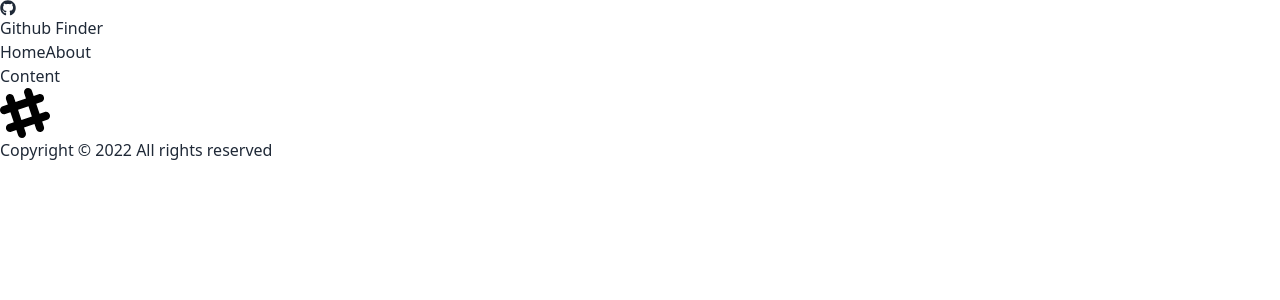
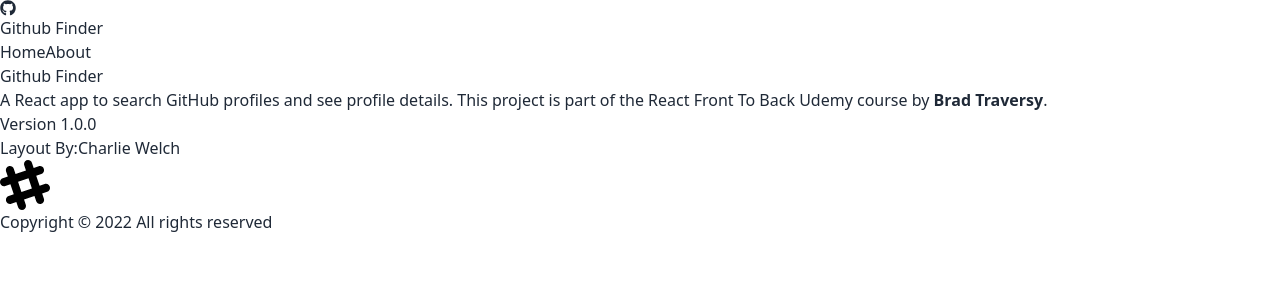
Before and after one commit to cmattrox/github-finder, a React (Create React App) app: page /about in a window 1280 px wide. Shown: the top 300 px of the page. Built offline with nearby package versions, Linux system fonts and the light colour scheme.

Commit message:
Setting up initial pages

```diff
--- a/src/App.js
+++ b/src/App.js
@@ -1,6 +1,9 @@
-import { BrowserRouter as Router, Route } from 'react-router-dom'
+import { BrowserRouter as Router, Route, Routes } from 'react-router-dom'
 import Navbar from './components/layout/Navbar'
 import Footer from './components/layout/Footer'
+import Home from './pages/Home'
+import About from './pages/About'
+import NotFound from './pages/NotFound'
 
 function App() {
   return (
@@ -8,7 +11,14 @@
       <div className="flex flex-col justify-between h-screen">
         <Navbar />
 
-        <main className="container mx-auto px-3 pb-12">Content</main>
+        <main className="container mx-auto px-3 pb-12">
+          <Routes>
+            <Route path="/" element={<Home />} exact />
+            <Route path="/about" element={<About />} />
+            <Route path="/notfound" element={<NotFound />} />
+            <Route path="/*" element={<NotFound />} />
+          </Routes>
+        </main>
         <Footer />
       </div>
     </Router>
--- /dev/null
+++ b/src/pages/About.jsx
@@ -0,0 +1,31 @@
+function About() {
+  return (
+    <div>
+      <h1 className="text-6xl mb-4">Github Finder</h1>
+      <p className="mb-4 text-2xl font-light">
+        A React app to search GitHub profiles and see profile details. This
+        project is part of the
+        <a href="https://www.udemy.com/course/modern-react-front-to-back/">
+          {' '}
+          React Front To Back
+        </a>{' '}
+        Udemy course by
+        <strong>
+          <a href="https://traversymedia.com"> Brad Traversy</a>
+        </strong>
+        .
+      </p>
+      <p className="text-lg text-gray-400">
+        Version <span className="text-white">1.0.0</span>
+      </p>
+      <p className="text-lg text-gray-400">
+        Layout By:
+        <a className="text-white" href="">
+          Charlie Welch
+        </a>
+      </p>
+    </div>
+  )
+}
+
+export default About
--- /dev/null
+++ b/src/pages/Home.jsx
@@ -0,0 +1,9 @@
+function Home() {
+  return (
+    <div>
+      <h1 className="text-6xl">Welcome</h1>
+    </div>
+  )
+}
+
+export default Home
--- /dev/null
+++ b/src/pages/NotFound.jsx
@@ -0,0 +1,21 @@
+import { FaHome } from 'react-icons/fa'
+import { Link } from 'react-router-dom'
+
+function NotFound() {
+  return (
+    <div className="hero">
+      <div className="text-center hero-content">
+        <div className="max-w-lg">
+          <h1 className="text-8xl font-bold mb-8">Oops!</h1>
+          <p className="text-5xl mb-8">404 - Page not found!</p>
+          <Link to="/" className="btn btn-primary btn-lg">
+            <FaHome className="mr-2" />
+            Back To Home
+          </Link>
+        </div>
+      </div>
+    </div>
+  )
+}
+
+export default NotFound
```
